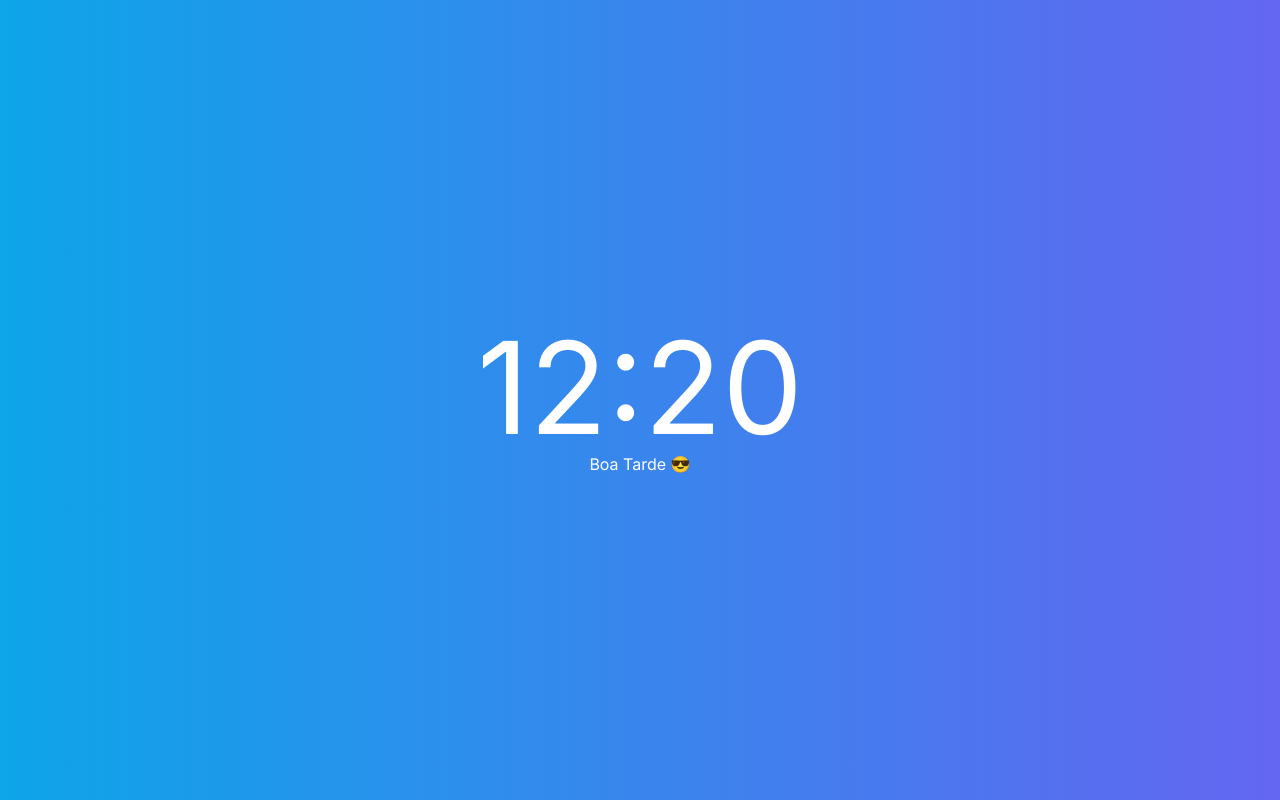
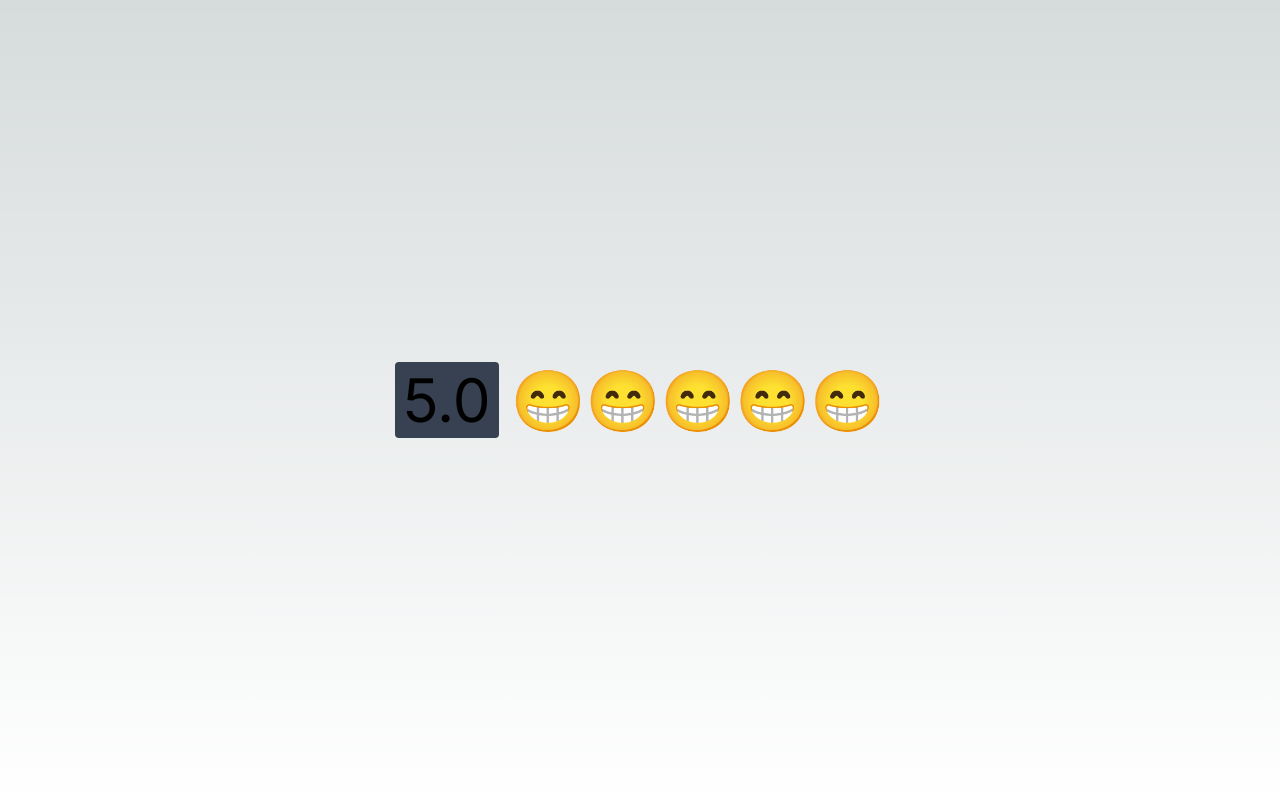
Before and after one commit to sdlima4025/react-primeiro-projeto, a Next.js app: page / in a window 1280 px wide. Built offline with nearby package versions, Linux system fonts and the light colour scheme.

Commit message:
Rating via Emoji (fácil)

```diff
--- a/src/app/page.tsx
+++ b/src/app/page.tsx
@@ -4,7 +4,7 @@
     hour12: false
   }).format();
 
-  const hour = new Date().getHours();
+const hour = new Date().getHours();
  testando as horas
    const hour = 15;
 
@@ -29,9 +29,11 @@
 export default Page;
 */
 
+import { EmojiRating } from "@/components/EmojiRating";
+
 /** Exercício: Greeting condicional 2
  *
-*/
+
   const Page = () => {
   const fullTime = new Intl.DateTimeFormat('pt-BR',{
     timeStyle:'short',
@@ -53,3 +55,15 @@ export default Page;
 };
 
 export default Page;
+*/
+
+/** Exercício: Rating via emoji (fácil) */
+const Page = () => {
+  return (
+  <div className="w-screen h-screen flex justify-center items-center">
+       <EmojiRating rate={5}/>
+  </div>
+  );
+}
+
+export default Page;
--- /dev/null
+++ b/src/components/EmojiRating.tsx
@@ -0,0 +1,19 @@
+type Props = {
+      rate: number;
+}
+export const EmojiRating = ({rate}: Props) => {
+      if(rate > 5) rate = 5;
+      if(rate < 0) rate = 0;
+
+
+      const rateInt = Math.floor(rate);
+
+      const stars = '😁'.repeat(rateInt) + '🥺'.repeat(5 - rateInt);
+
+    return (
+    <div className="flex items-center text-6xl">
+          <div className="bg-gray-700 p-2 rounded">{rate.toFixed(1)}</div>
+          <div className="ml-3"> { stars }</div>
+    </div>
+    );
+  }
```
